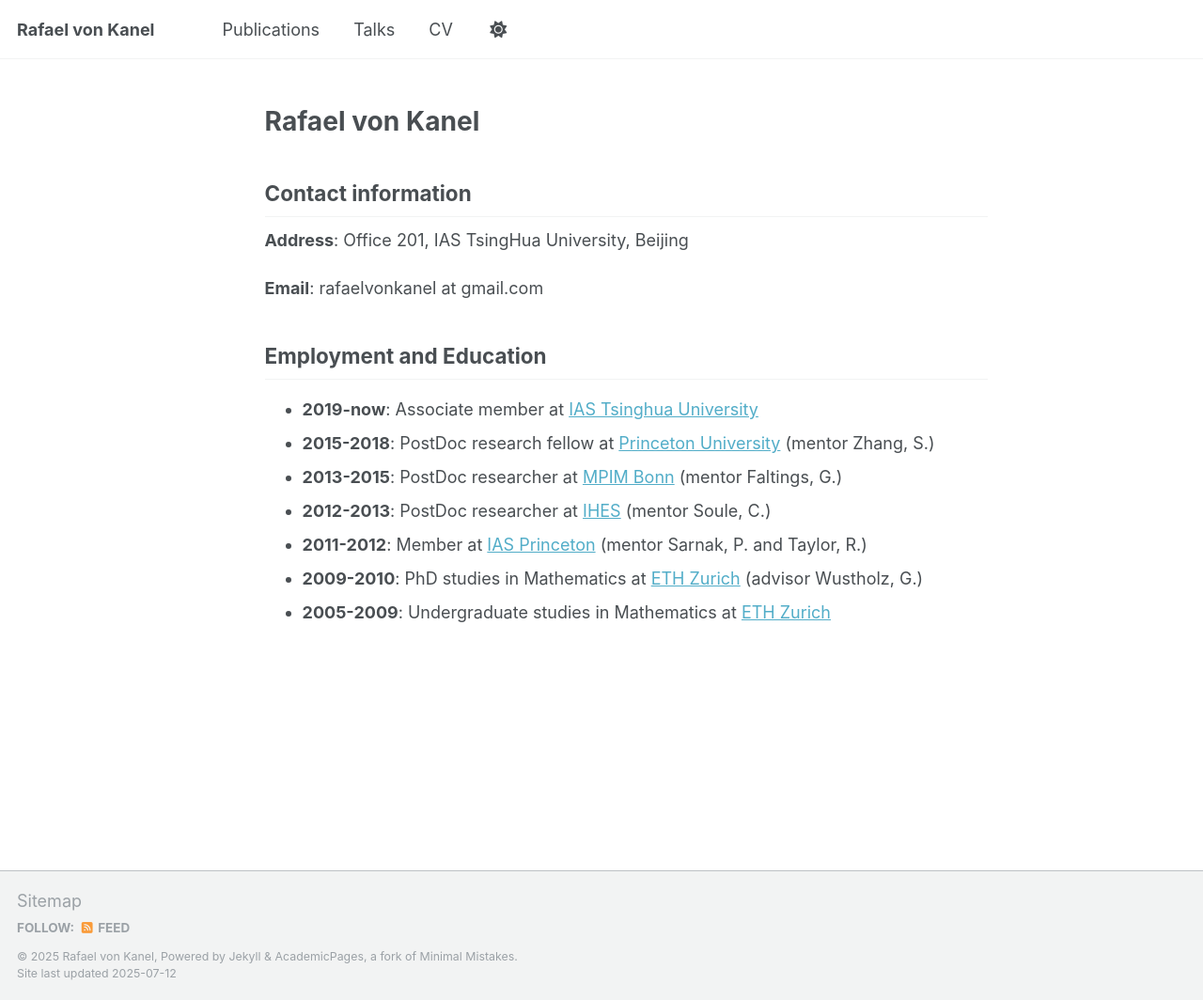
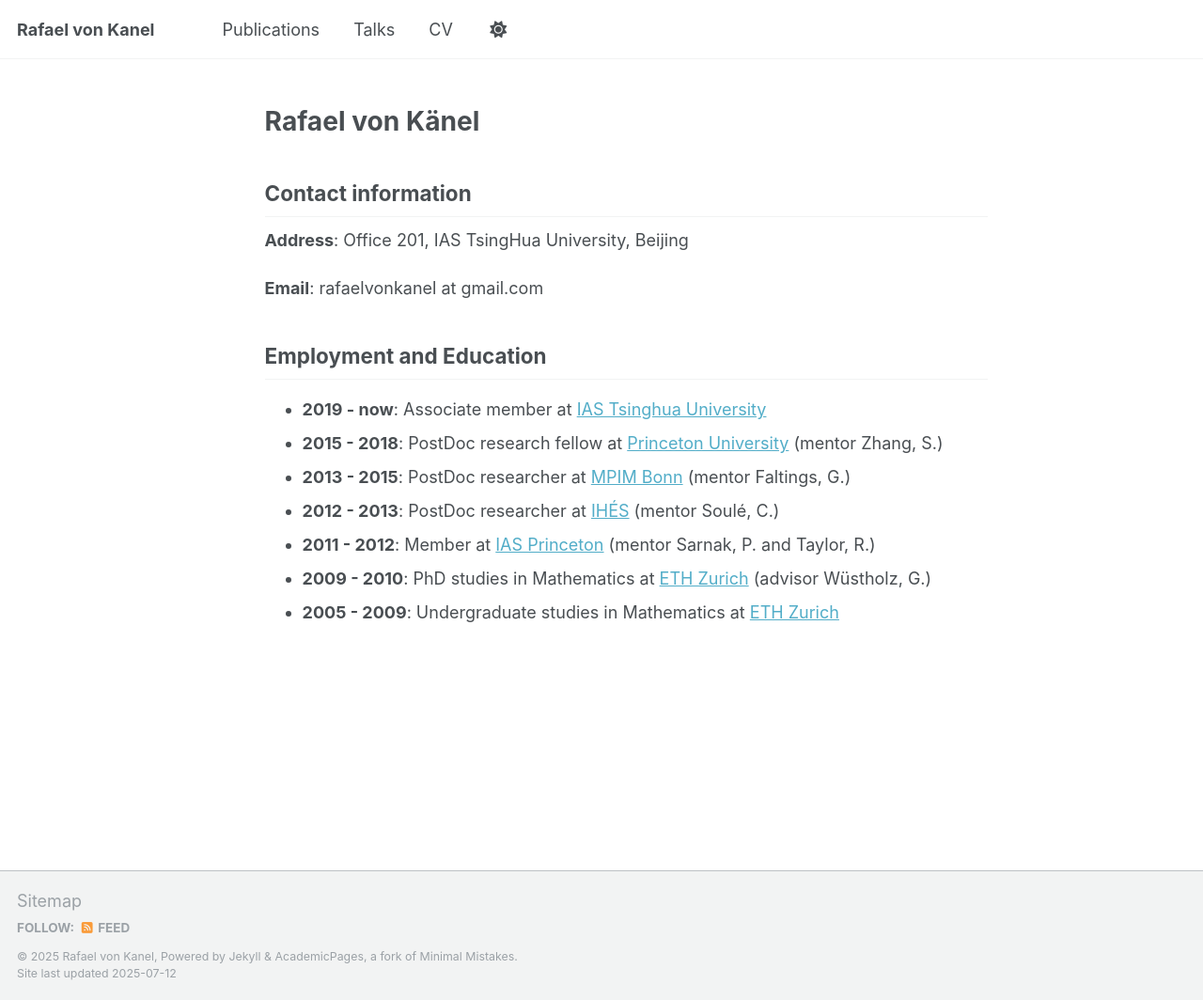
Before and after one commit to rafaelvonkanel/rafaelvonkanel.github.io, a Jekyll site: the page built from _pages/about.md, in a window 1280 px wide and 1064 px high. Shown: the whole window at 94% size. Built offline with Jekyll 4.4.1, drawn with Linux system fonts in a browser that asks for light colours; a script that is not in the unit is left out.

Commit message:
Update about.md

```diff
--- a/_pages/about.md
+++ b/_pages/about.md
@@ -9,7 +9,7 @@ redirect_from:
 ---
 
 
-# Rafael von Kanel
+# Rafael von K&auml;nel
 
 ## Contact information
 
@@ -18,10 +18,10 @@ redirect_from:
 **Email**: rafaelvonkanel at gmail.com
 
 ## Employment and Education
-- **2019-now**: Associate member at [IAS Tsinghua University](https://www.ias.tsinghua.edu.cn/en/)
-- **2015-2018**: PostDoc research fellow at [Princeton University](https://www.math.princeton.edu/) (mentor Zhang, S.)
-- **2013-2015**: PostDoc researcher at [MPIM Bonn](https://www.mpim-bonn.mpg.de/) (mentor Faltings, G.)
-- **2012-2013**: PostDoc researcher at [IHES](https://www.ihes.fr/en/) (mentor Soule, C.)
-- **2011-2012**: Member at [IAS Princeton](https://www.ias.edu/math) (mentor Sarnak, P. and Taylor, R.)
-- **2009-2010**: PhD studies in Mathematics at [ETH Zurich](https://math.ethz.ch/) (advisor Wustholz, G.)
-- **2005-2009**: Undergraduate studies in Mathematics at [ETH Zurich](https://math.ethz.ch/)
+- **2019 - now**: Associate member at [IAS Tsinghua University](https://www.ias.tsinghua.edu.cn/en/)
+- **2015 - 2018**: PostDoc research fellow at [Princeton University](https://www.math.princeton.edu/) (mentor Zhang, S.)
+- **2013 - 2015**: PostDoc researcher at [MPIM Bonn](https://www.mpim-bonn.mpg.de/) (mentor Faltings, G.)
+- **2012 - 2013**: PostDoc researcher at [IH&Eacute;S](https://www.ihes.fr/en/) (mentor Soul&eacute;, C.)
+- **2011 - 2012**: Member at [IAS Princeton](https://www.ias.edu/math) (mentor Sarnak, P. and Taylor, R.)
+- **2009 - 2010**: PhD studies in Mathematics at [ETH Zurich](https://math.ethz.ch/) (advisor W&uuml;stholz, G.)
+- **2005 - 2009**: Undergraduate studies in Mathematics at [ETH Zurich](https://math.ethz.ch/)
```
